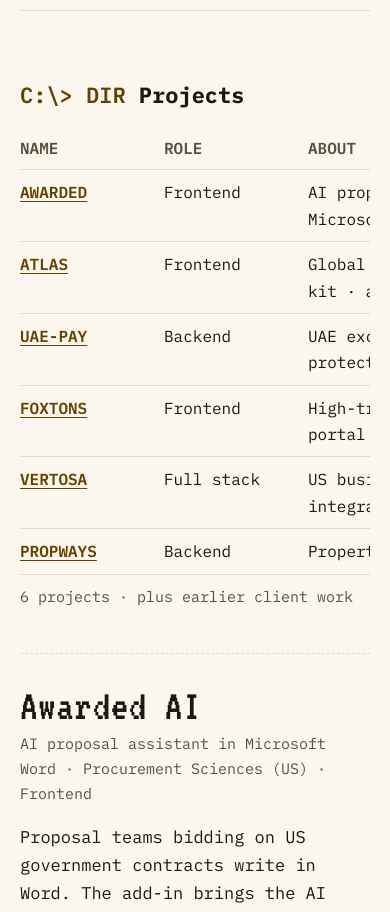
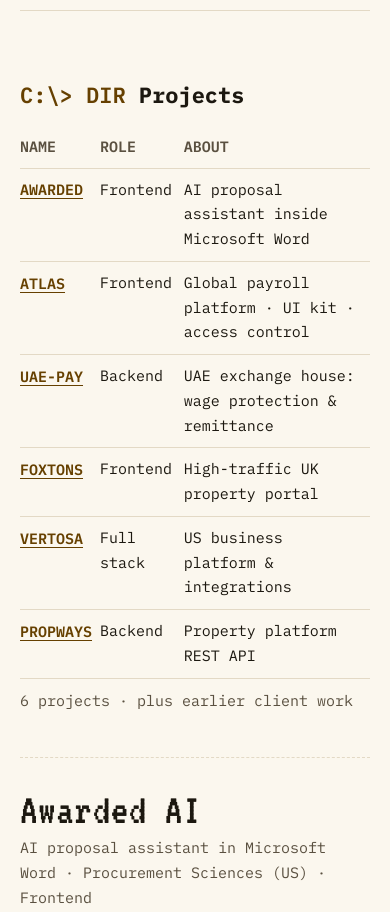
Before and after one commit to Muhammad-Moiz/portfolio, a Next.js app: page / in a window 390 px wide. Shown: the part 840-1752 px from the top of the page. Built offline with nearby package versions, Linux system fonts and the light colour scheme.

Commit message:
Keep the projects table fluid on small screens

```diff
--- a/app/globals.css
+++ b/app/globals.css
@@ -297,18 +297,22 @@ main h2 {
 
 table {
   width: 100%;
-  min-width: 36rem;
-  table-layout: fixed;
   border-collapse: collapse;
-  font-size: 16px;
+  font-size: 15px;
 }
 
-th:nth-child(-n + 2) {
-  width: 9rem;
+@media (min-width: 48rem) {
+  table {
+    table-layout: fixed;
+  }
+
+  th:nth-child(-n + 2) {
+    width: 9rem;
+  }
 }
 
 th {
-  padding: 6px 14px 8px 0;
+  padding: 6px 8px 8px 0;
   border-bottom: 1px solid var(--line);
   color: var(--mut);
   font-weight: 600;
@@ -316,9 +320,20 @@ th {
 }
 
 td {
-  padding: 0 14px 0 0;
+  padding: 0 8px 0 0;
   border-bottom: 1px solid var(--line);
   vertical-align: top;
+}
+
+@media (min-width: 40rem) {
+  table {
+    font-size: 16px;
+  }
+
+  th,
+  td {
+    padding-right: 14px;
+  }
 }
 
 td:not(:first-child) {
```
Also changed, not shown: 2 other files (tests, documents, lock files or other folders).
